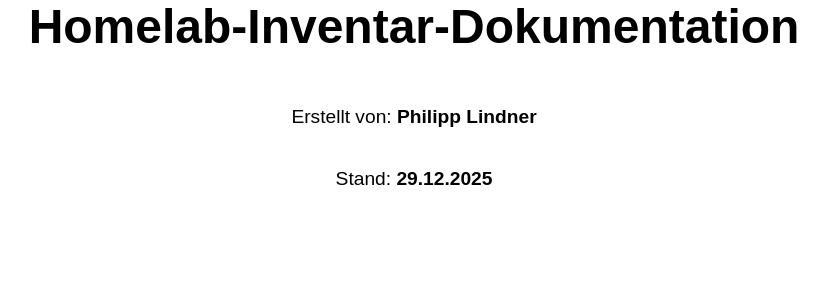
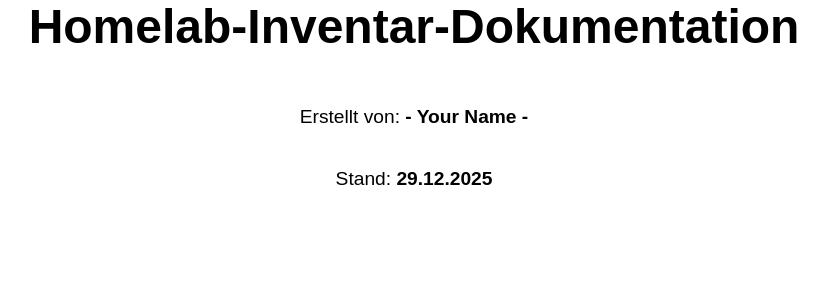
Before and after one commit to philipplindner-media-network/homelab_manager_php, a PHP site: page /inventory_report.php in a window 1280 px wide. Shown: the part 312-612 px from the top of the page, without its empty margins (226-1054 px from the left). Run offline with PHP 8.4, Linux system fonts and the light colour scheme; the visitor is signed in with stand-in values (Sample User, id 1); data that the repository does not hold is empty.

Commit message:
Update author name in inventory report

```diff
--- a/PHP/public/inventory_report.php
+++ b/PHP/public/inventory_report.php
@@ -81,7 +81,7 @@ $cables = $db->resultset();
 
     <div class="cover-page">
         <h1>Homelab-Inventar-Dokumentation</h1>
-        <p>Erstellt von: <strong>Philipp Lindner</strong></p>
+        <p>Erstellt von: <strong>- Your Name -</strong></p>
         <p>Stand: <strong><?= date('d.m.Y'); ?></strong></p>
     </div>
 
```
